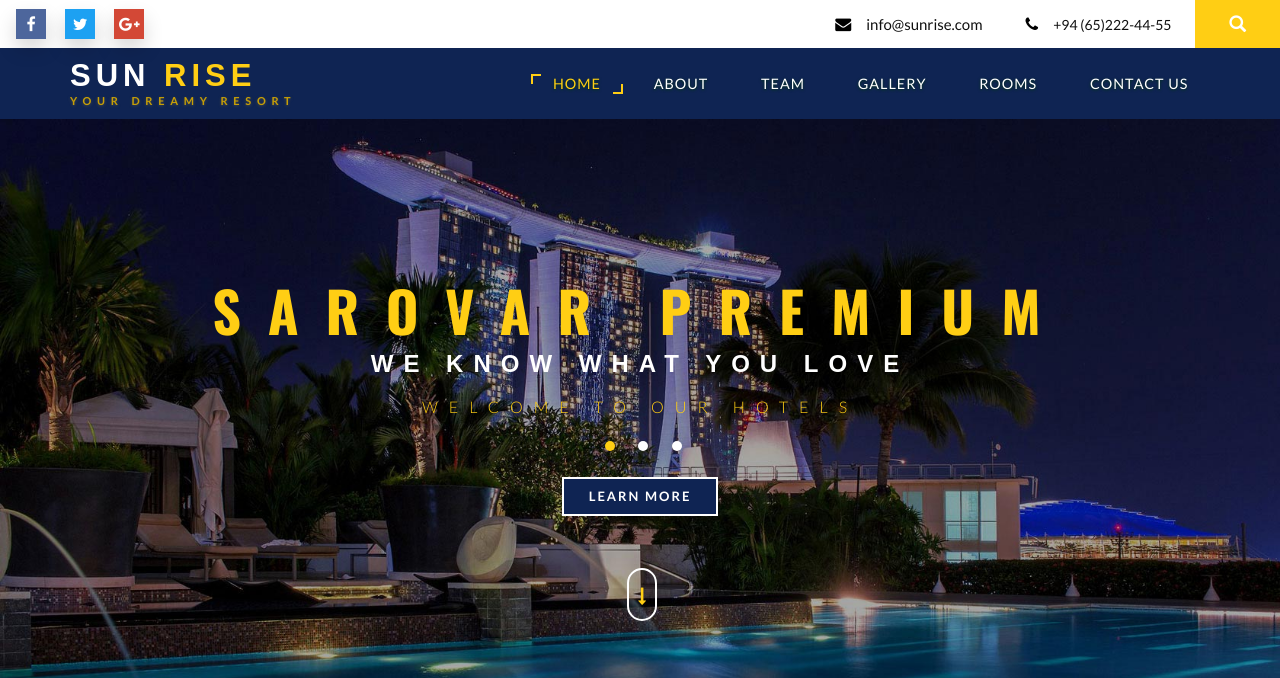
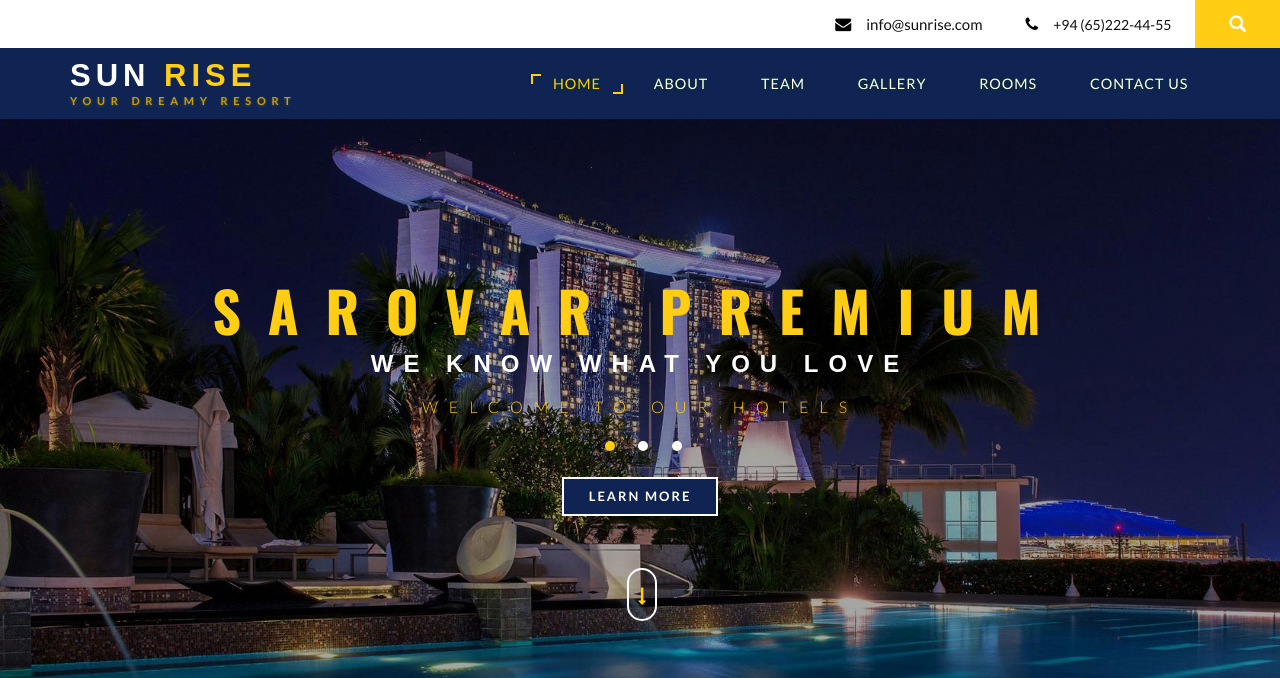
Before and after one commit to kunalberiya2477/Hotel, a PHP site: page / in a window 1280 px wide. Shown: the top 678 px of the page. Run offline with PHP 8.4, Linux system fonts and the light colour scheme; some web fonts are replaced.

Commit message:
remove some icons and change names

```diff
--- a/index.php
+++ b/index.php
@@ -29,13 +29,6 @@ include('db.php');
 <body>
 <!-- header -->
 <div class="banner-top">
-			<div class="social-bnr-agileits">
-				<ul class="social-icons3">
-								<li><a href="https://www.facebook.com/" class="fa fa-facebook icon-border facebook"> </a></li>
-								<li><a href="https://twitter.com/" class="fa fa-twitter icon-border twitter"> </a></li>
-								<li><a href="https://plus.google.com/u/0/" class="fa fa-google-plus icon-border googleplus"> </a></li>
-							</ul>
-			</div>
 			<div class="contact-bnr-w3-agile">
 				<ul>
 					<li><i class="fa fa-envelope" aria-hidden="true"></i><a href="mailto:info@example.com">INFO@SUNRISE.COM</a></li>
@@ -287,16 +280,10 @@ include('db.php');
 						<div class="col-md-6 team-img-w3-agile">
 						</div>
 						<div class="col-md-6 team-Info-agileits">
-							<h4>Rudra Kachhad </h4>
+							<h4> Mr john </h4>
 							<span>Manager</span>
 							<p>Lorem ipsum dolor sit amet, consectetur adipiscing elit, sed do eiusmod tempor incididunt ut labore et dolore magna aliqua. Ut enim ad minim veniam, quis.Lorem ipsum dolor .</p>
 						<div class="social-bnr-agileits footer-icons-agileinfo">
-							<ul class="social-icons3">
-								<li><a href="#" class="fa fa-facebook icon-border facebook"> </a></li>
-								<li><a href="#" class="fa fa-twitter icon-border twitter"> </a></li>
-								<li><a href="#" class="fa fa-google-plus icon-border googleplus"> </a></li>
-								<li><a href="#" class="fa fa-rss icon-border rss"> </a></li>
-							</ul>
 						</div>
 						</div>
 						<div class="clearfix"> </div>
@@ -305,16 +292,10 @@ include('db.php');
 					<div class="col-md-6 team-img-w3-agile">
 						</div>
 						<div class="col-md-6 team-Info-agileits">
-							<h4>ahgs</h4>
+							<h4> Diya Sharma </h4>
 							<span>Receptionist</span>
 							<p>Lorem ipsum dolor sit amet, consectetur adipiscing elit, sed do eiusmod tempor incididunt ut labore et dolore magna aliqua. Ut enim ad minim veniam, quis.Lorem ipsum dolor .</p>
 						<div class="social-bnr-agileits footer-icons-agileinfo">
-							<ul class="social-icons3">
-								<li><a href="#" class="fa fa-facebook icon-border facebook"> </a></li>
-								<li><a href="#" class="fa fa-twitter icon-border twitter"> </a></li>
-								<li><a href="#" class="fa fa-google-plus icon-border googleplus"> </a></li>
-								<li><a href="#" class="fa fa-rss icon-border rss"> </a></li>
-							</ul>
 						</div>
 						</div>
 						<div class="clearfix"> </div>
@@ -323,16 +304,10 @@ include('db.php');
 						<div class="col-md-6 team-img-w3-agile">
 						</div>
 						<div class="col-md-6 team-Info-agileits">
-							<h4>Ivan Simpson</h4>
+							<h4>Mr Nizam</h4>
 							<span>Manager</span>
 							<p>Lorem ipsum dolor sit amet, consectetur adipiscing elit, sed do eiusmod tempor incididunt ut labore et dolore magna aliqua. Ut enim ad minim veniam, quis.Lorem ipsum dolor .</p>
 						<div class="social-bnr-agileits footer-icons-agileinfo">
-							<ul class="social-icons3">
-								<li><a href="#" class="fa fa-facebook icon-border facebook"> </a></li>
-								<li><a href="#" class="fa fa-twitter icon-border twitter"> </a></li>
-								<li><a href="#" class="fa fa-google-plus icon-border googleplus"> </a></li>
-								<li><a href="#" class="fa fa-rss icon-border rss"> </a></li>
-							</ul>
 						</div>
 						</div>
 						<div class="clearfix"> </div>
@@ -345,12 +320,6 @@ include('db.php');
 							<span>Receptionist</span>
 							<p>Lorem ipsum dolor sit amet, consectetur adipiscing elit, sed do eiusmod tempor incididunt ut labore et dolore magna aliqua. Ut enim ad minim veniam, quis.Lorem ipsum dolor .</p>
 						<div class="social-bnr-agileits footer-icons-agileinfo">
-							<ul class="social-icons3">
-								<li><a href="#" class="fa fa-facebook icon-border facebook"> </a></li>
-								<li><a href="#" class="fa fa-twitter icon-border twitter"> </a></li>
-								<li><a href="#" class="fa fa-google-plus icon-border googleplus"> </a></li>
-								<li><a href="#" class="fa fa-rss icon-border rss"> </a></li>
-							</ul>
 						</div>
 						</div>
 						<div class="clearfix"> </div>
@@ -733,12 +702,6 @@ include('db.php');
 			<p class="contact-agile1"><strong>Address :</strong> New Kalmunai Road, Batticaloa, Sri Lanka</p>
 
 			<div class="social-bnr-agileits footer-icons-agileinfo">
-				<ul class="social-icons3">
-								<li><a href="#" class="fa fa-facebook icon-border facebook"> </a></li>
-								<li><a href="#" class="fa fa-twitter icon-border twitter"> </a></li>
-								<li><a href="#" class="fa fa-google-plus icon-border googleplus"> </a></li>
-
-							</ul>
 			</div>
 			<iframe src="https://www.google.com/maps/embed?pb=!1m18!1m12!1m3!1d3074.7905052320443!2d-77.84987248482734!3d39.586871613613056!2m3!1f0!2f0!3f0!3m2!1i1024!2i768!4f13.1!3m3!1m2!1s0x89c9f6a80ccf0661%3A0x7210426c67abc40!2sVirginia+Welcome+Center%2FSafety+Rest+Area!5e0!3m2!1sen!2sin!4v1485760915662" ></iframe>
 		</div>
```
